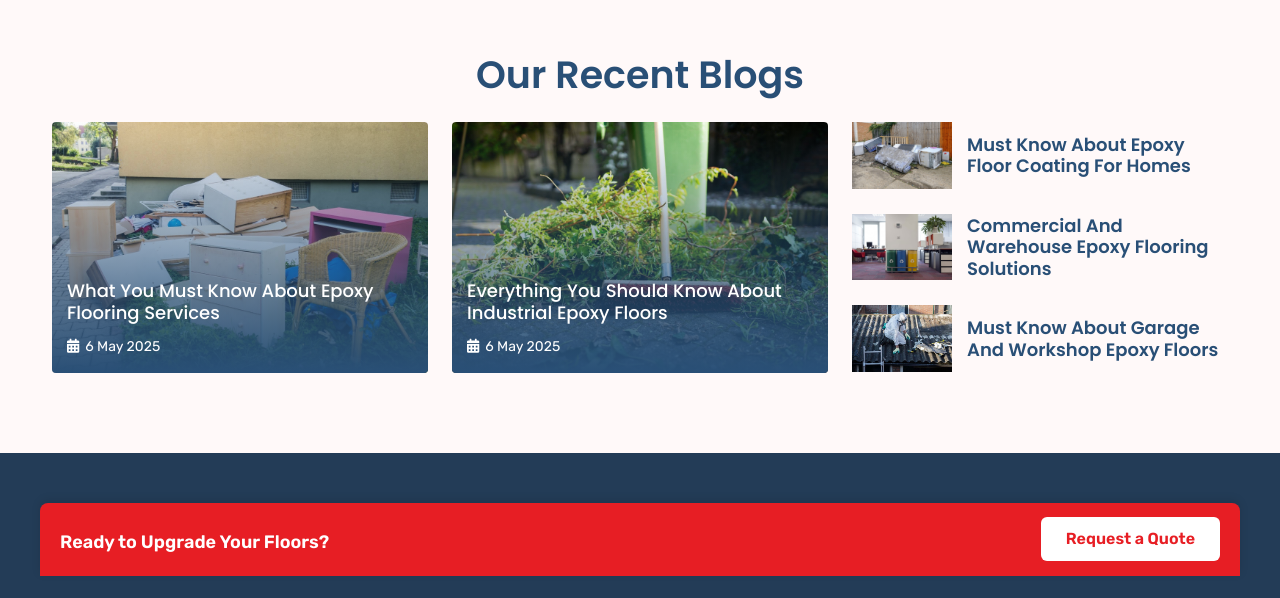
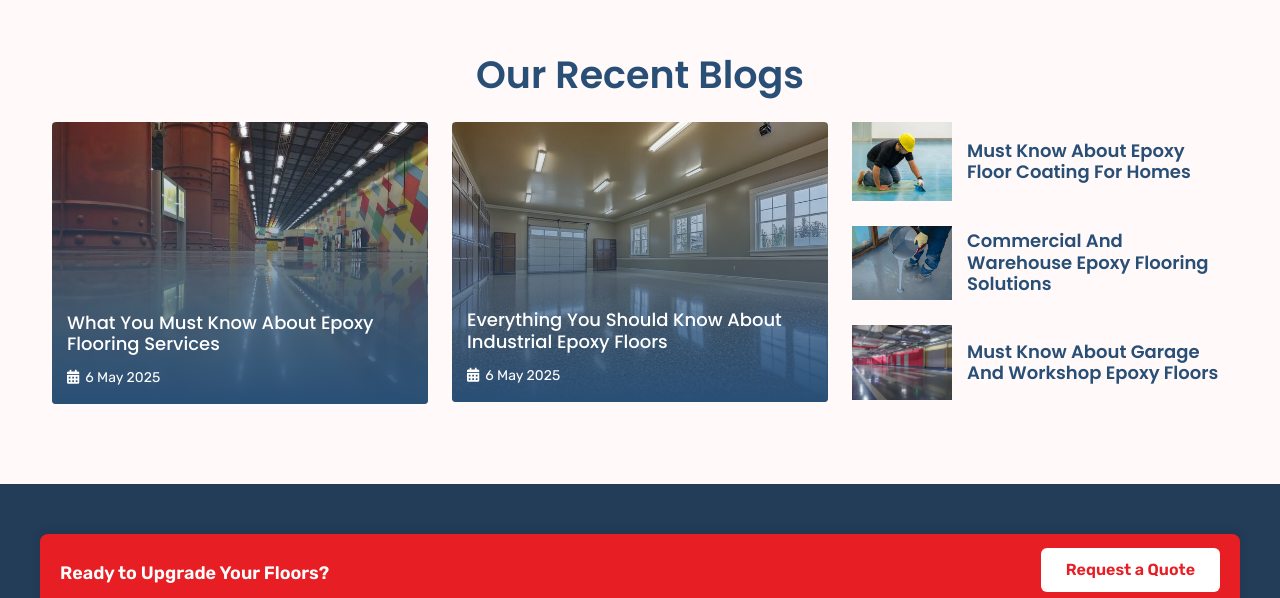
Before and after one commit to App-and-Website/solidex-finishes-frontend, a plain HTML site: page index.html in a window 1280 px wide. Shown: the part 8260-8858 px from the top of the page. Drawn offline with nearby package versions, Linux system fonts and the light colour scheme.

Commit message:
images-updated

```diff
--- a/index.html
+++ b/index.html
@@ -843,7 +843,7 @@
                                 <div class="col-lg-6 col-md-6">
                                     <div class="blog-column">
                                         <div class="thumb-wrapper">
-                                            <img src="assets/images/img/furniture-removal.jpg" alt="">
+                                            <img src="assets/img/Industrial Flooring.jpeg" alt="">
                                         </div>
                                         <div class="blog-content">
                                             <div class="h6-headline">
@@ -858,7 +858,7 @@
                                 <div class="col-lg-6 col-md-6">
                                     <div class="blog-column">
                                         <div class="thumb-wrapper">
-                                            <img src="assets/images/img/garden-rubbish.jpg" alt="">
+                                            <img src="assets/img/Residential Flooring.jpeg" alt="">
                                         </div>
                                         <div class="blog-content">
                                             <div class="h6-headline">
@@ -877,7 +877,7 @@
                                 <div class="blog-item">
                                     <div class="thumb-wrapper">
                                         <div class="thumb">
-                                            <img src="assets/images/img/household-removal.jpg" alt="">
+                                            <img src="assets/img/Epoxy-flooring-1.jpeg" alt="">
                                         </div>
                                     </div>
                                     <div class="blog-content">
@@ -889,7 +889,7 @@
                                 <div class="blog-item">
                                     <div class="thumb-wrapper">
                                         <div class="thumb">
-                                            <img src="assets/images/img/business-and-commercial.jpg" alt="">
+                                            <img src="assets/img/Epoxy-flooring-2.jpeg" alt="">
                                         </div>
                                     </div>
                                     <div class="blog-content">
@@ -901,7 +901,7 @@
                                 <div class="blog-item">
                                     <div class="thumb-wrapper">
                                         <div class="thumb">
-                                            <img src="assets/images/img/asbestos-removaljpg.jpg" alt="">
+                                            <img src="assets/img/Commercial Flooring.jpeg" alt="">
                                         </div>
                                     </div>
                                     <div class="blog-content">
```
